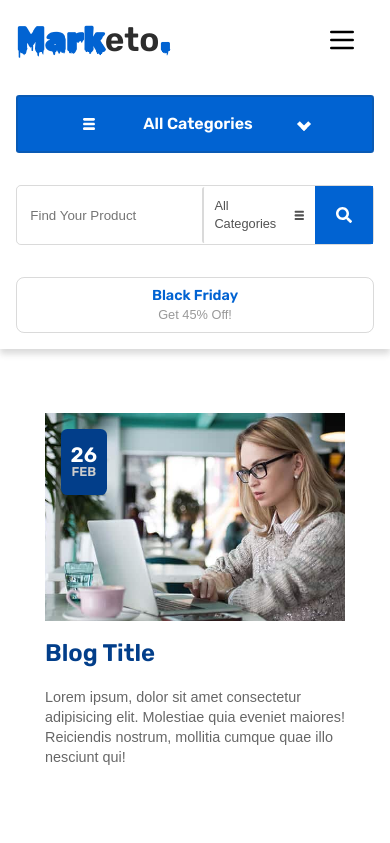
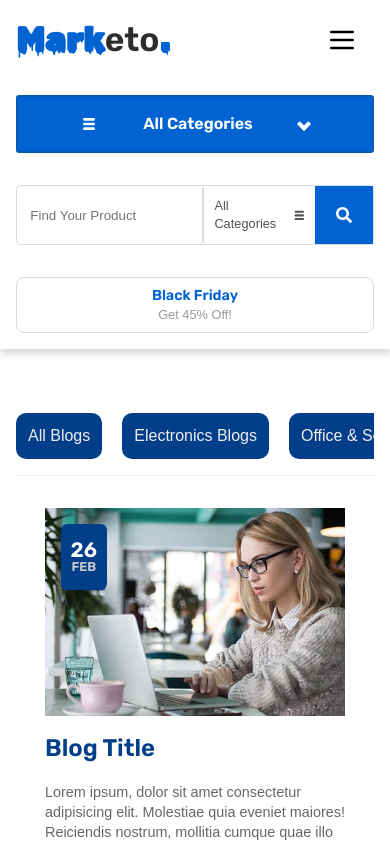
Before and after one commit to eslamal3kda/Marketo-project-e-commerce, a React (Vite) app: page /blogs in a window 390 px wide. Shown: the top 843 px of the page. Built offline with nearby package versions, Linux system fonts and the light colour scheme; a web font is replaced by a local one.

Commit message:
Add responsive blog filters for mobile version in BlogsPage

```diff
--- a/src/components/BlogCategorySection/BlogCategorySection.jsx
+++ b/src/components/BlogCategorySection/BlogCategorySection.jsx
@@ -9,6 +9,7 @@ export default function BlogCategorySection() {
             description: "Lorem ipsum, dolor sit amet consectetur adipisicing elit. Molestiae quia eveniet maiores! Reiciendis nostrum, mollitia cumque quae illo nesciunt qui!",
             imgURL: "./src/assets/images/blogs/blog_1.jpg",
             date: { day: 26, month: "feb" },
+            category: { path: "", label: "All" },
         },
         {
             id: 2,
@@ -16,6 +17,7 @@ export default function BlogCategorySection() {
             description: "Lorem ipsum, dolor sit amet consectetur adipisicing elit. Molestiae quia eveniet maiores! Reiciendis nostrum, mollitia cumque quae illo nesciunt qui!",
             imgURL: "./src/assets/images/blogs/blog_2.jpg",
             date: { day: 19, month: "may" },
+            category: { path: "", label: "All" },
         },
         {
             id: 3,
@@ -23,6 +25,7 @@ export default function BlogCategorySection() {
             description: "Lorem ipsum, dolor sit amet consectetur adipisicing elit. Molestiae quia eveniet maiores! Reiciendis nostrum, mollitia cumque quae illo nesciunt qui!",
             imgURL: "./src/assets/images/blogs/blog_3.jpg",
             date: { day: 23, month: "mar" },
+            category: { path: "", label: "All" },
         },
         {
             id: 4,
@@ -30,6 +33,7 @@ export default function BlogCategorySection() {
             description: "Lorem ipsum, dolor sit amet consectetur adipisicing elit. Molestiae quia eveniet maiores! Reiciendis nostrum, mollitia cumque quae illo nesciunt qui!",
             imgURL: "./src/assets/images/blogs/blog_4.jpg",
             date: { day: 9, month: "Apr" },
+            category: { path: "", label: "All" },
         },
         {
             id: 5,
@@ -37,6 +41,7 @@ export default function BlogCategorySection() {
             description: "Lorem ipsum, dolor sit amet consectetur adipisicing elit. Molestiae quia eveniet maiores! Reiciendis nostrum, mollitia cumque quae illo nesciunt qui!",
             imgURL: "./src/assets/images/blogs/post-1.jpg",
             date: { day: 10, month: "Sep" },
+            category: { path: "", label: "All" },
         },
         {
             id: 6,
@@ -44,6 +49,7 @@ export default function BlogCategorySection() {
             description: "Lorem ipsum, dolor sit amet consectetur adipisicing elit. Molestiae quia eveniet maiores! Reiciendis nostrum, mollitia cumque quae illo nesciunt qui!",
             imgURL: "./src/assets/images/blogs/post-2.jpg",
             date: { day: 2, month: "aug" },
+            category: { path: "", label: "All" },
         },
         {
             id: 7,
@@ -51,11 +57,24 @@ export default function BlogCategorySection() {
             description: "Lorem ipsum, dolor sit amet consectetur adipisicing elit. Molestiae quia eveniet maiores! Reiciendis nostrum, mollitia cumque quae illo nesciunt qui!",
             imgURL: "./src/assets/images/blogs/post-3.jpg",
             date: { day: 16, month: "Jan" },
+            category: { path: "", label: "All" },
         },
     ];
+    const blogCateg = [
+        { id: 1, blogCategLabel: "All" },
+        { id: 2, blogCategLabel: "Electronics" },
+        { id: 3, blogCategLabel: "Office & Security" },
+        { id: 4, blogCategLabel: "Men's Fashion" },
+        { id: 5, blogCategLabel: "Women's Fashion" },
+    ];
     return (
-        <section className="blogs-container">
-            {blogs.map((blog)=><BlogCard key={blog.id} title={blog.title} description={blog.description} imgURL={blog.imgURL} date={blog.date}/>)}
-        </section>
+        <>
+            <section className="blogs-container">
+
+                    {blogs.map((blog) => (
+                        <BlogCard key={blog.id} title={blog.title} description={blog.description} imgURL={blog.imgURL} date={blog.date} />
+                    ))}
+            </section>
+        </>
     );
 }
--- a/src/components/ProductsByCategory/ProductsByCategory.jsx
+++ b/src/components/ProductsByCategory/ProductsByCategory.jsx
@@ -28,7 +28,7 @@ export default function ProductsByCategory({categoryName,categoryClass}) {
                     </Swiper>
                 </div>
                 <div className="category-products">
-                    {arr.map((product) => <ProductCard productName={"Test "} imageURL={"./src/assets/images/game_controller_31.png"} productPrice={"20"} productOldPrice={"30"} />).slice(0, 8)}
+                    {arr.map((product) => <ProductCard key={product} productName={"Test "} imageURL={"./src/assets/images/game_controller_31.png"} productPrice={"20"} productOldPrice={"30"} />).slice(0, 8)}
                 </div>
             </div>
         </>
--- a/src/pages/BlogsPage/BlogsPage.jsx
+++ b/src/pages/BlogsPage/BlogsPage.jsx
@@ -1,25 +1,49 @@
-import React from 'react'
-import { MdKeyboardArrowRight } from 'react-icons/md'
-import { NavLink, Outlet } from 'react-router-dom'
-import ContactBar from '../../components/contactBar/ContactBar'
+import React from "react";
+import { MdKeyboardArrowRight } from "react-icons/md";
+import { NavLink, Outlet } from "react-router-dom";
+import ContactBar from "../../components/contactBar/ContactBar";
+import { Swiper, SwiperSlide } from "swiper/react";
+// import {EffectFade} from "swiper/modules";
+// import "swiper/css";
 
 export default function BlogsPage() {
+    const blogs = [
+        { id: 1, title: "", description: "", category: { path: "", label: "All" } },
+        { id: 2, title: "", description: "", category: { path: "electeonicsBlog", label: "Electronics" } },
+        { id: 3, title: "", description: "", category: { path: "securityBlogs", label: "Office & Security" } },
+        { id: 4, title: "", description: "", category: { path: "menFashionBlogs", label: "Men's Fashion" } },
+        { id: 5, title: "", description: "", category: { path: "womenFashionBlogs", label: "Women's Fashion" } },
+    ];
     return (
-    <main className='blogs-page'>
+        <main className="blogs-page">
             <div className="container">
+                <div className="blogs-content-box">
+                    <div className="blogs-filter">
+                        <Swiper slidesPerView={"auto"} spaceBetween={"20"}>
+                            {blogs.map((categ) => (
+                                <SwiperSlide key={categ.id} style={{ width: "auto" }}>
+                                    <div className="single-categ">{categ.category.label} Blogs</div>
+                                </SwiperSlide>
+                            ))}
+                        </Swiper>
+                    </div>
                     <Outlet />
-            <aside className='blogs-navigation'>
+                </div>
+                <aside className="blogs-navigation">
                     <h2>Blog Categories</h2>
                     <ul>
-                    <li><MdKeyboardArrowRight /><NavLink to={"allBlogs"} end>All Blogs</NavLink></li>
-                    <li><MdKeyboardArrowRight /><NavLink to={"electeonicsBlog"} >Electronics Blogs</NavLink></li>
-                    <li><MdKeyboardArrowRight /><NavLink to={"securityBlogs"} >Office & Security Blogs</NavLink></li>
-                    <li><MdKeyboardArrowRight /><NavLink to={"menFashionBlogs"} >Men's Fashion Blogs</NavLink></li>
-                    <li><MdKeyboardArrowRight /><NavLink to={"womenFashionBlogs"} >Women's Fashion Blogs</NavLink></li>
+                        {blogs.map((blog) => (
+                            <li key={blog.id}>
+                                <MdKeyboardArrowRight />
+                                <NavLink to={blog.category.path} end>
+                                    {blog.category.label} Blogs
+                                </NavLink>
+                            </li>
+                        ))}
                     </ul>
                 </aside>
             </div>
             <ContactBar />
         </main>
-  )
+    );
 }
--- a/src/pages/BlogsPage/_blogsPage.scss
+++ b/src/pages/BlogsPage/_blogsPage.scss
@@ -3,6 +3,7 @@
         display: flex;
         gap: 2rem;
         padding-block: 3rem;
+        // flex-direction: column;
         .blogs-navigation {
             width: 16rem;
             height: 70vh;
@@ -49,11 +50,33 @@
                 }
             }
         }
+        .blogs-content-box {
+            display: flex;
+            flex-direction: column;
+            overflow-x: hidden;
+            .blogs-filter {
+                display: flex;
+                align-items: center;
+                gap: 1rem;
+                border-bottom: 1px solid #0001;
+                padding-bottom: 1rem;
+                display: none;
+                .single-categ {
+                    padding: 12px;
+                        background-color: $dark-main-color;
+                        color: #eee;
+                        border-radius: 10px;
+                        cursor: pointer;
+                        width: fit-content;
+                }
+            }
+        }
         section.blogs-container {
             flex-grow: 1;
             display: flex;
             flex-flow: row wrap;
             gap: 1rem;
+            margin-block: 2rem;
             .blog-card {
                 width: calc((100% - 2rem) / 3);
             }
@@ -77,6 +100,11 @@
             .blogs-navigation {
                 display: none;
             }
+            .blogs-content-box {
+                .blogs-filter {
+                    display: flex;
+                }
+            }
             section.blogs-container {
                 justify-content: center;
                 .blog-card {
@@ -92,6 +120,11 @@
             .blogs-navigation {
                 display: none;
             }
+            .blogs-content-box {
+                .blogs-filter {
+                    display: flex;
+                }
+            }
             section.blogs-container {
                 justify-content: flex-start;
                 .blog-card {
@@ -104,6 +137,11 @@
 @media(min-width:768px){
     .blogs-page {
         .container {
+            .blogs-content-box {
+                .blogs-filter {
+                    display: none;
+                }
+            }
             .blogs-navigation {
                 display: flex;
                 width: 14rem;
--- a/src/pages/FAQPage/FAQPage.jsx
+++ b/src/pages/FAQPage/FAQPage.jsx
@@ -57,7 +57,7 @@ export default function FAQPage() {
             <div className="container">
                 <ol>
                     {FAQ.map((faq) => (
-                        <div className="list-container">
+                        <div key={faq.id} className="list-container">
                             <li>{faq.faqTitle}</li>
                             <p>{faq.faqDescription}</p>
                         </div>
```
Also changed, not shown: src/components/BestDeals/BestDeals.jsx (+1 -44 lines). Lines whose indentation alone changed are shown as unchanged.
